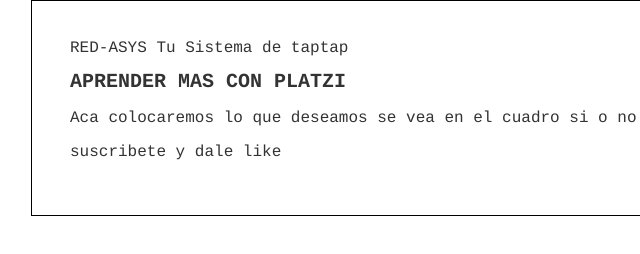
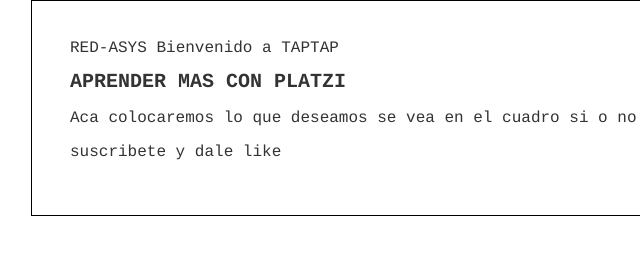
Before and after one commit to DavidMazariegosIT/hyperblog, a plain HTML site: page blogpos.html in a window 1280 px wide. Shown: the full height of the page, 122-762 px from the left. Drawn offline with Linux system fonts and the light colour scheme.

Commit message:
Cambie el titulo
porque puedo

```diff
--- a/blogpos.html
+++ b/blogpos.html
@@ -10,7 +10,7 @@
             <div id:"cabecera">
                 RED-ASYS
                 <span id="tagline">
-                    Tu Sistema de taptap
+                    Bienvenido a TAPTAP
                 </span>
             </div>
         <div id="post">
```
